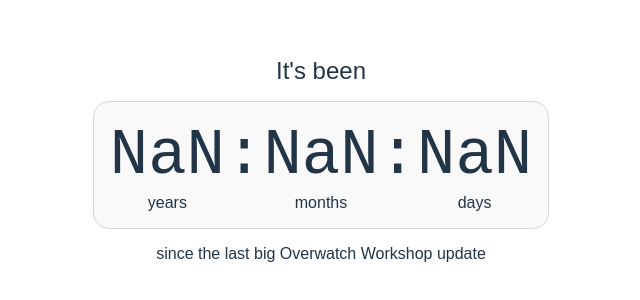
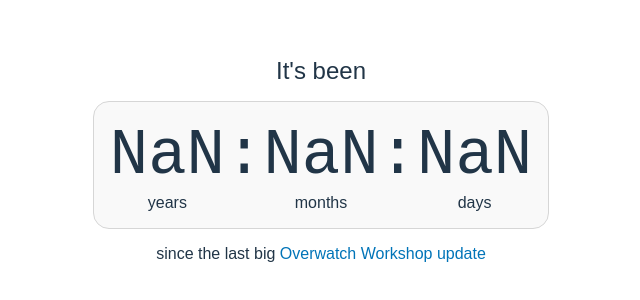
Before and after one commit to netux/creators-over.watch, a Svelte app: page / in a window 1280 px wide. Shown: the part 240-540 px from the top of the page, without its empty margins (319-959 px from the left). Built offline with nearby package versions, Linux system fonts and the light colour scheme.

Commit message:
fix(app): use a custom color for <a>s
Also overwrite a:visited's color because who cares if you've already visited a link in 2024 lul

```diff
--- a/src/app.scss
+++ b/src/app.scss
@@ -5,10 +5,12 @@
   color-scheme: light dark;
 
   --text-color: rgba(255, 255, 255, 0.87);
+  --link-text-color: #34a8eb;
   --background-color: #242424;
 
   @media (prefers-color-scheme: light) {
     --text-color: #213547;
+    --link-text-color: #0074b8;
     --background-color: #ffffff;
   }
 }
@@ -27,6 +29,10 @@
   min-height: 100vh;
 }
 
+a, a:visited {
+  color: var(--link-text-color);
+}
+
 #app {
   max-width: 1280px;
   margin: 0 auto;
```
